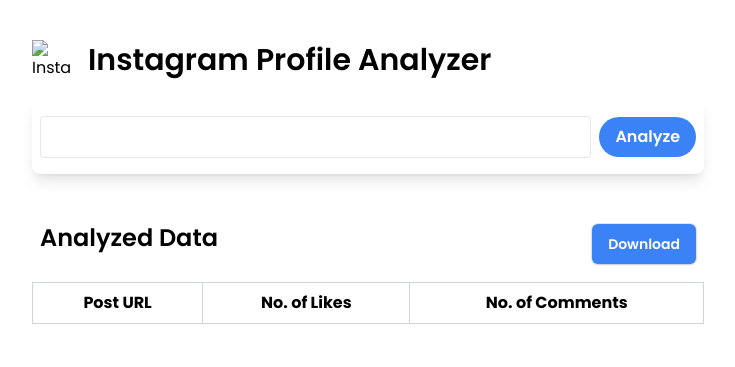
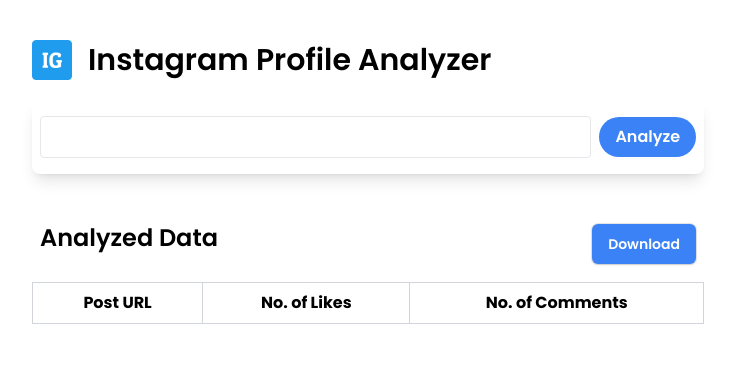
Before and after one commit to Webrizen/instagram-scraper, a plain HTML site: page index.html in a window 1280 px wide. Shown: the whole page, without its empty margins (272-1007 px from the left). Drawn offline with nearby package versions, Linux system fonts and the light colour scheme; the site is published under a folder, as on GitHub Pages, so addresses that start at the root find nothing.

Commit message:
Update index.html

```diff
--- a/index.html
+++ b/index.html
@@ -4,7 +4,7 @@
     <meta charset="UTF-8" />
     <meta name="viewport" content="width=device-width, initial-scale=1.0" />
     <title>Instagram Web Analyzer - Crafted With ❤️ By Arshahdul Ahmed</title>
-    <link rel="shortcut icon" href="/favicon.ico" type="image/x-icon" />
+    <link rel="shortcut icon" href="./favicon.ico" type="image/x-icon" />
     <link rel="preconnect" href="https://fonts.googleapis.com" />
     <link rel="preconnect" href="https://fonts.gstatic.com" crossorigin />
     <link
@@ -22,7 +22,7 @@
     <div class="mx-auto py-10 max-w-2xl">
       <div class="flex flex-row gap-4 items-center mb-5">
         <img
-          src="/favicon.ico"
+          src="./favicon.ico"
           alt="Instagram Profile Analyzer"
           class="w-10 h-10"
         />
```
